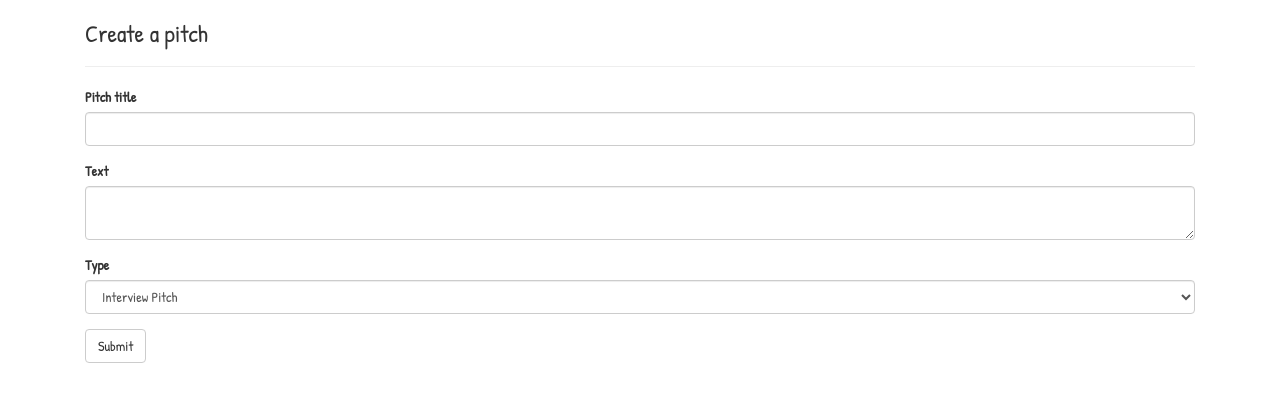
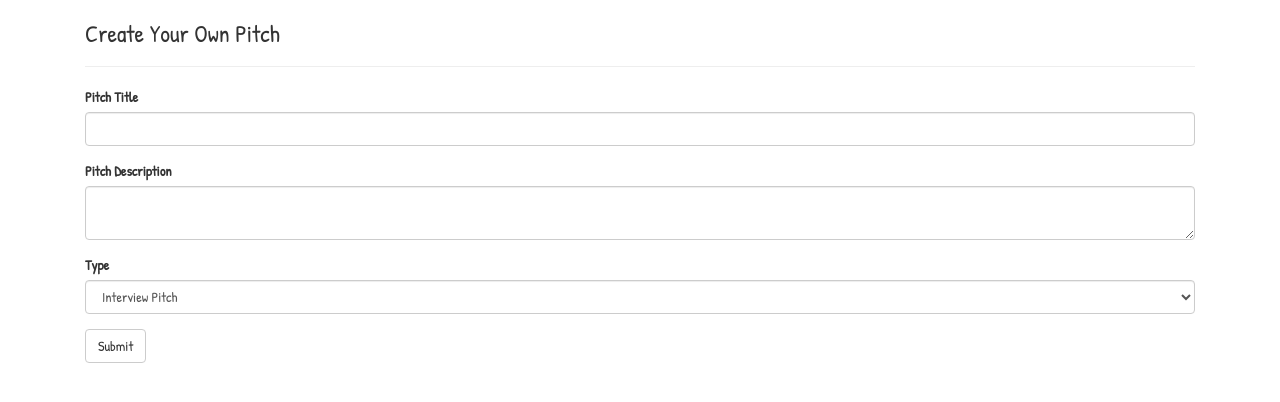
Before and after one commit to rose-okoth/sixty-seconds, a Flask app: page /pitch/new in a window 1280 px wide. Shown: the part 53-455 px from the top of the page. Run offline with Flask 2, Linux system fonts and the light colour scheme; the visitor is signed in with stand-in values (Sample User, id 1); data comes from the database, SQL or seed files in the repository; some libraries are stand-ins or nearby versions.

Commit message:
modified pitch page

```diff
--- a/app/main/forms.py
+++ b/app/main/forms.py
@@ -4,8 +4,8 @@ from wtforms.validators import Required
 
 class PitchForm(FlaskForm):
 
-    title = StringField('Pitch title',validators=[Required()])
-    text = TextAreaField('Text',validators=[Required()])
+    title = StringField('Pitch Title',validators=[Required()])
+    text = TextAreaField('Pitch Description',validators=[Required()])
     category = SelectField('Type',choices=[('interview','Interview Pitch'),('advertisement','Advertisement Pitch'),('promotion','Promotion Pitch'),('quote','Quote Pitch'),('school','School Pitch'),('project','Project Pitch')],validators=[Required()])
     submit = SubmitField('Submit')
 
--- a/app/templates/new_pitch.html
+++ b/app/templates/new_pitch.html
@@ -5,7 +5,7 @@
 <link href="https://fonts.googleapis.com/css2?family=Patrick+Hand&display=swap" rel="stylesheet">
 <div class="container" style="font-family: 'Patrick Hand', cursive;">
         <div class="col-md-12">
-            <h3>Create a pitch</h3>
+            <h3>Create Your Own Pitch</h3>
             <hr>
             {{ wtf.quick_form(pitch_form) }}
         </div>
```
